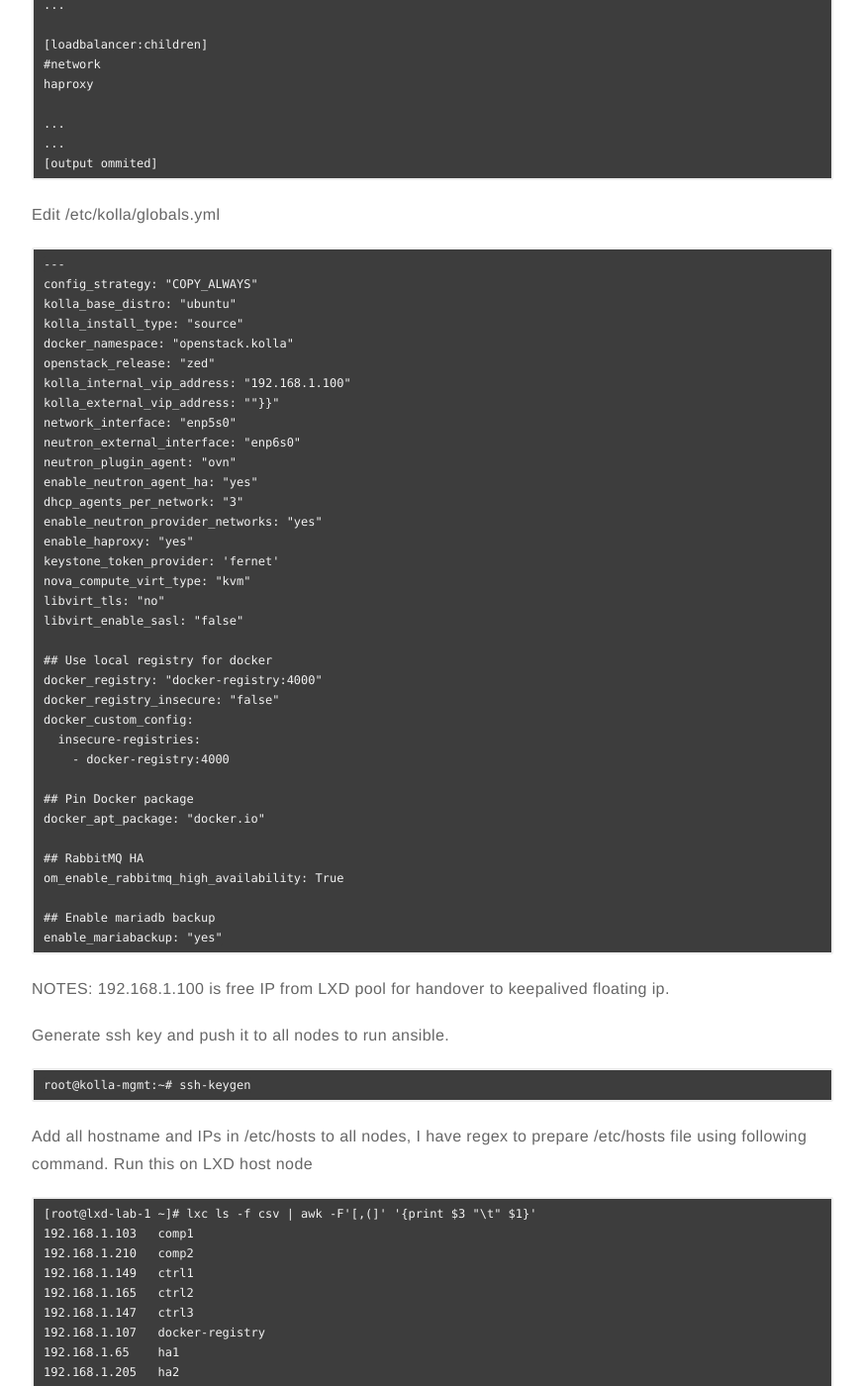
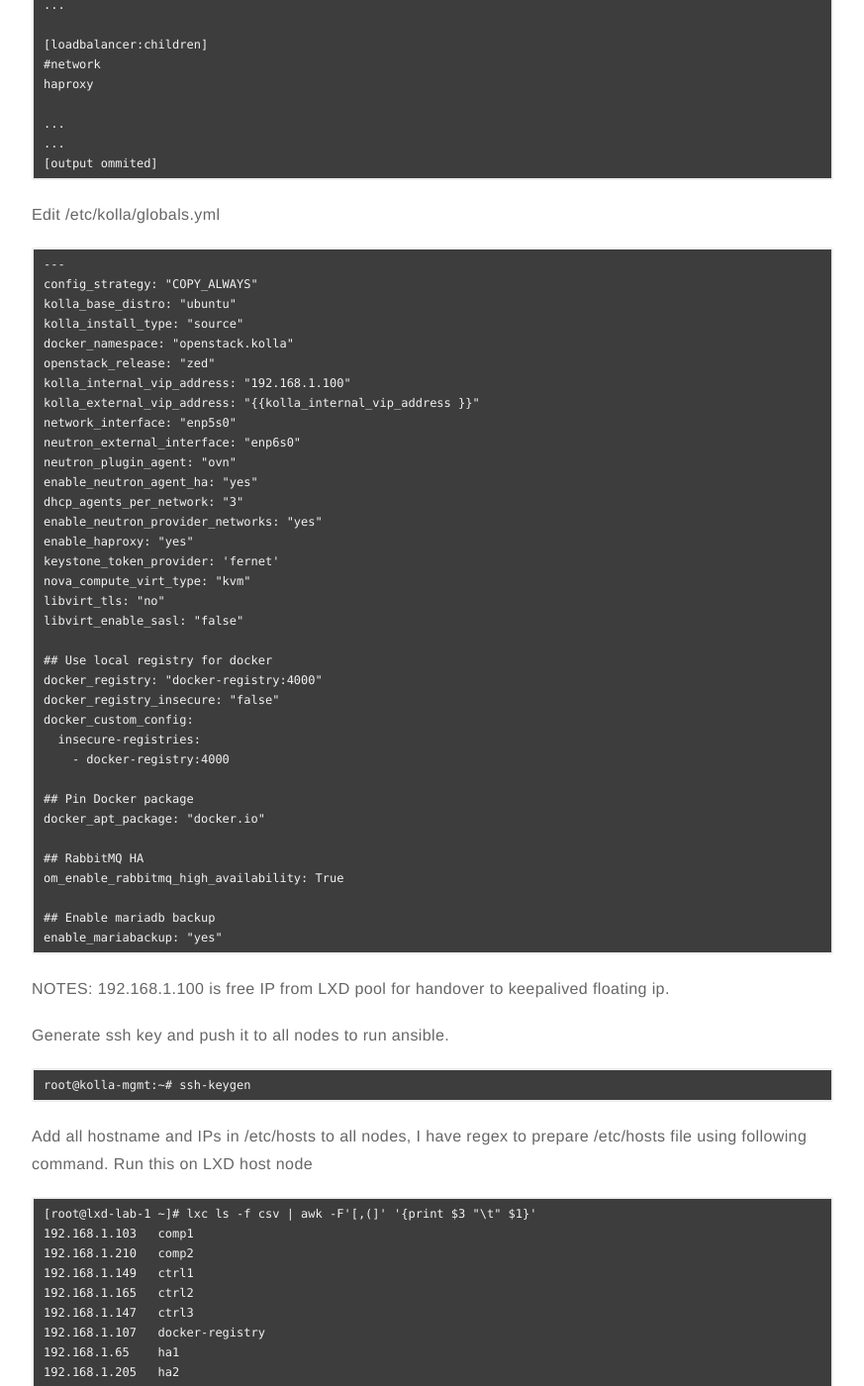
Before and after one commit to satishdotpatel/satishdotpatel.github.io, a Jekyll site: the page built from _posts/2023-07-02-build-multinode-kolla-lab-using-lxd.markdown, in a window 1280 px wide and 1400 px high, scrolled down 4591 px. Shown: the whole window at 99% size, without its empty margins (203-1076 px from the left). Built offline with Jekyll 4.4.1, drawn with Linux system fonts in a browser that asks for light colours; comment, search, counter and statistics services are not loaded.

Commit message:
fixing doc

```diff
--- a/_posts/2023-07-02-build-multinode-kolla-lab-using-lxd.markdown
+++ b/_posts/2023-07-02-build-multinode-kolla-lab-using-lxd.markdown
@@ -226,7 +226,7 @@ kolla_install_type: "source"
 docker_namespace: "openstack.kolla"
 openstack_release: "zed"
 kolla_internal_vip_address: "192.168.1.100"
-kolla_external_vip_address: "{{"{{kolla_internal_vip_address}}"}}"
+kolla_external_vip_address: "{{"{{kolla_internal_vip_address"}} }}"
 network_interface: "enp5s0"
 neutron_external_interface: "enp6s0"
 neutron_plugin_agent: "ovn"
```
